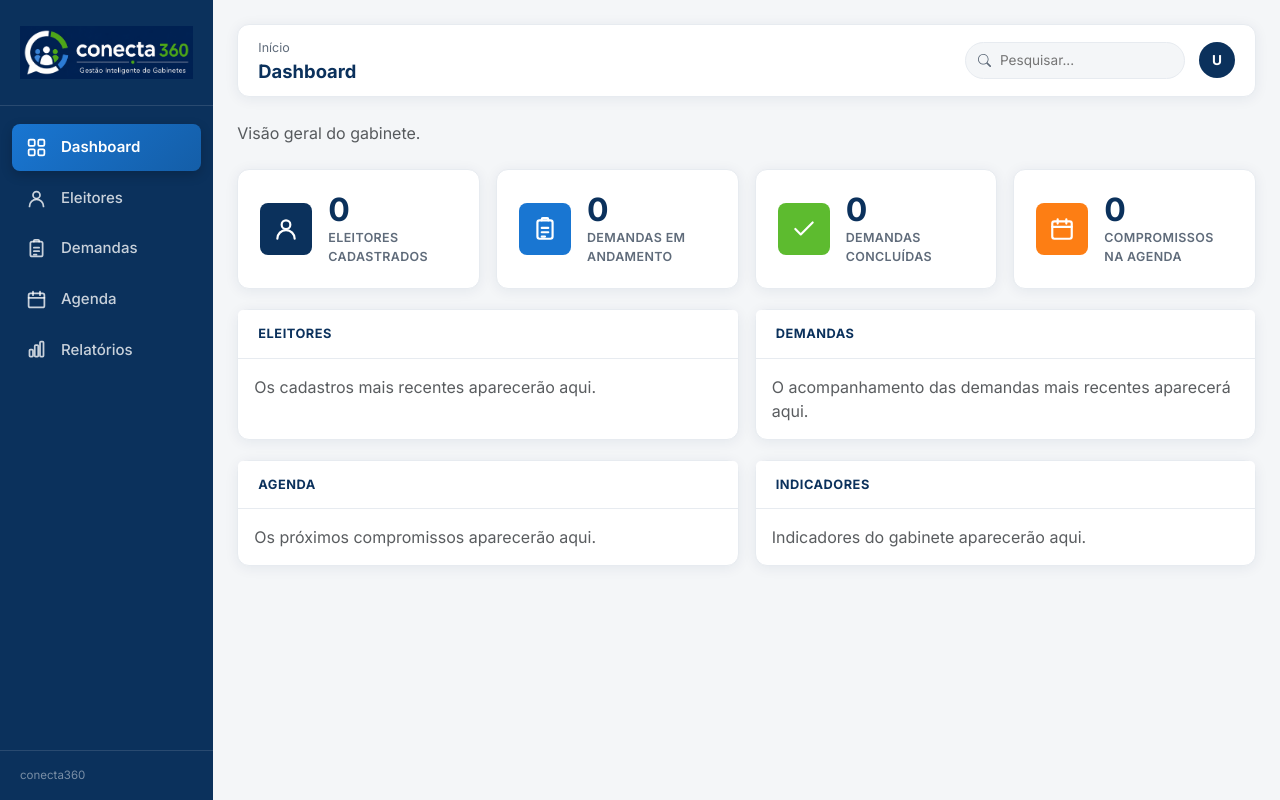
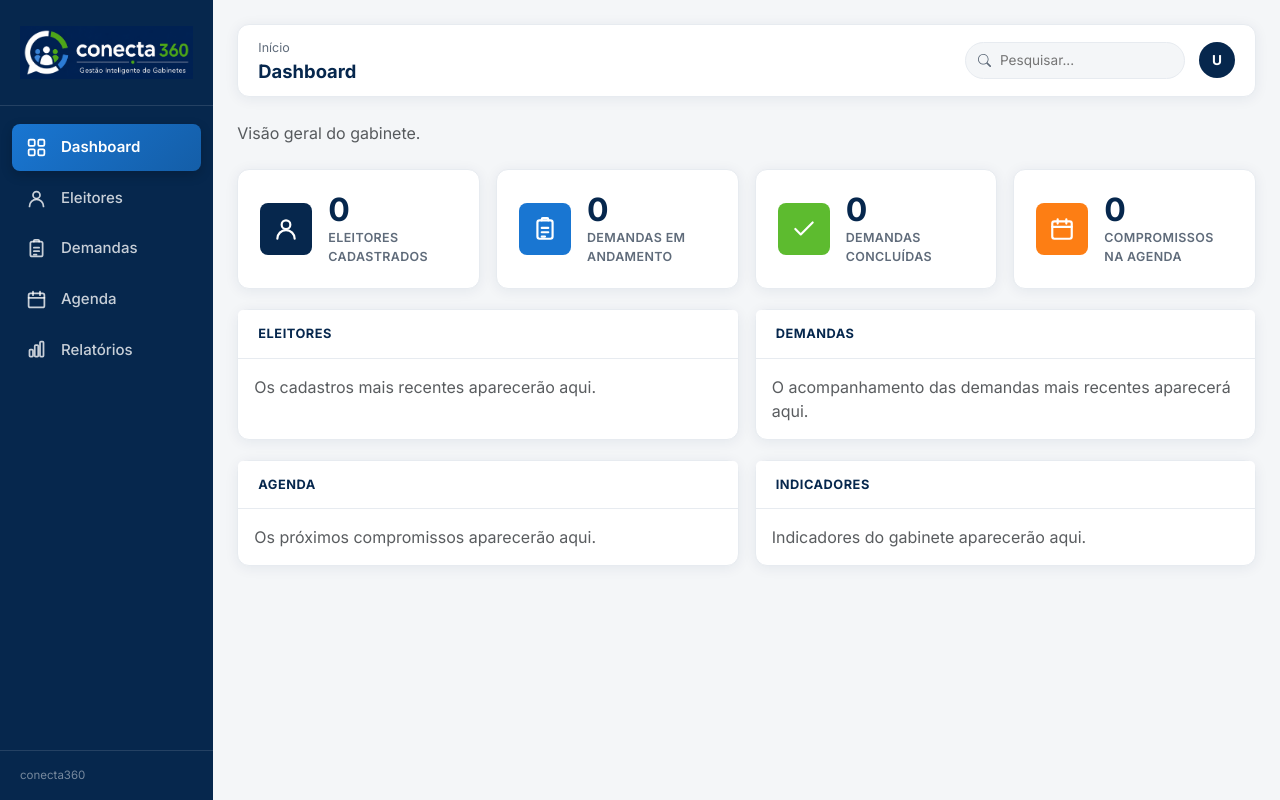
Before and after one commit to matheusvargas-cmd/SIGAB, a FastAPI app: page / in a window 1280 px wide. Run offline with FastAPI, Linux system fonts and the light colour scheme; some libraries are stand-ins or nearby versions.

Commit message:
style: padronizar azul principal (--c360-azul-principal) para #06274d

```diff
--- a/app/static/css/style.css
+++ b/app/static/css/style.css
@@ -36,7 +36,7 @@
 }
 
 :root {
-  --c360-azul-principal: #0B315C;
+  --c360-azul-principal: #06274d;
   --c360-azul-principal-escuro: #082140;
   --c360-azul-secundario: #1976D2;
   --c360-azul-secundario-escuro: #145ea8;
```
